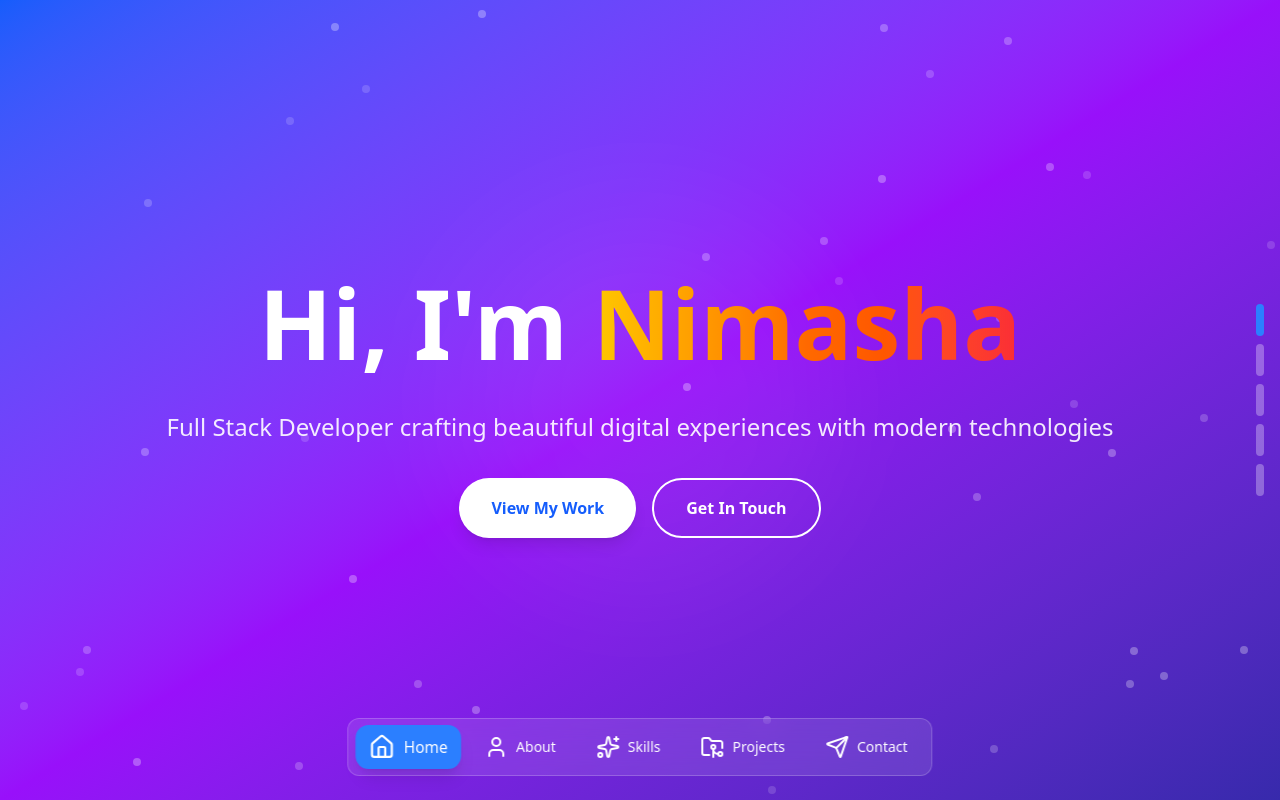
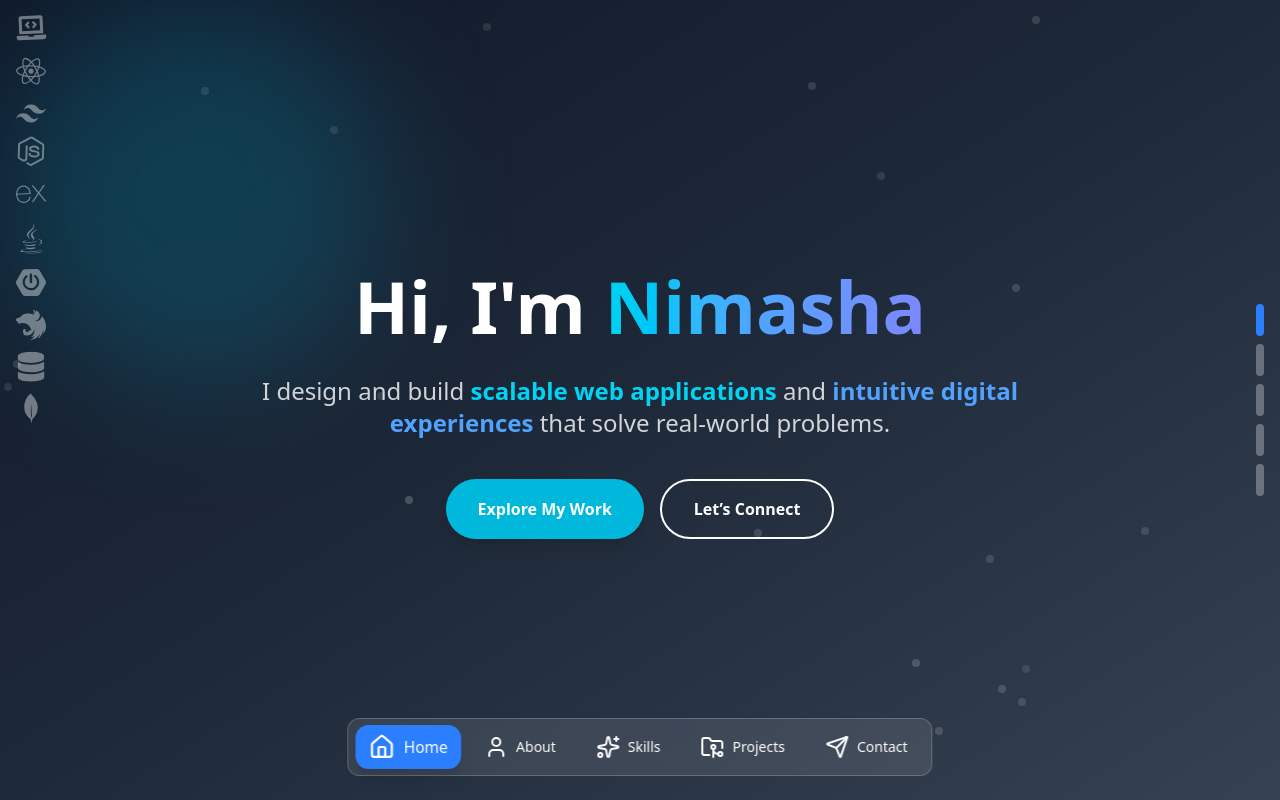
Before and after one commit to nimashashehani123/My-Portfolio, a React (Vite) app: page / in a window 1280 px wide. Built offline with nearby package versions, Linux system fonts and the light colour scheme.

Commit message:
add software icons and change color theme

```diff
--- a/src/sections/Hero.tsx
+++ b/src/sections/Hero.tsx
@@ -1,69 +1,108 @@
 import React, { useState, useEffect } from 'react';
+import { motion } from 'framer-motion';
+import { FaLaptopCode, FaReact, FaNodeJs, FaDatabase, FaJava } from 'react-icons/fa';
+import { SiSpringboot, SiNestjs, SiMongodb, SiTailwindcss, SiExpress } from 'react-icons/si';
 
 const Hero: React.FC = () => {
-    const [mousePosition, setMousePosition] = useState({ x: 50, y: 50 });
+    const [mousePos, setMousePos] = useState({ x: 50, y: 50 });
 
     useEffect(() => {
         const handleMouseMove = (e: MouseEvent) => {
-            setMousePosition({
-                x: (e.clientX / window.innerWidth) * 100,
-                y: (e.clientY / window.innerHeight) * 100
-            });
+            setMousePos({ x: (e.clientX / window.innerWidth) * 100, y: (e.clientY / window.innerHeight) * 100 });
         };
-
         window.addEventListener('mousemove', handleMouseMove);
         return () => window.removeEventListener('mousemove', handleMouseMove);
     }, []);
 
     return (
-        <div className="w-full h-full flex items-center justify-center bg-gradient-to-br from-blue-600 via-purple-600 to-indigo-800 relative overflow-hidden">
-            {/* Interactive Background */}
-            <div className="absolute inset-0">
-                <div
-                    className="absolute w-96 h-96 bg-white/5 rounded-full blur-3xl transition-transform duration-1000 ease-out"
-                    style={{
-                        left: `${mousePosition.x}%`,
-                        top: `${mousePosition.y}%`,
-                        transform: 'translate(-50%, -50%)'
-                    }}
-                />
-                {[...Array(40)].map((_, i) => (
-                    <div
-                        key={i}
-                        className="absolute w-1 h-1 md:w-2 md:h-2 bg-white/30 rounded-full animate-pulse"
-                        style={{
-                            left: `${Math.random() * 100}%`,
-                            top: `${Math.random() * 100}%`,
-                            animationDelay: `${Math.random() * 3}s`,
-                            animationDuration: `${2 + Math.random() * 2}s`
-                        }}
-                    />
+        <div className="w-full h-screen relative overflow-hidden bg-gradient-to-br from-gray-900 via-gray-800 to-gray-700">
+
+            {/* Top-left software icons */}
+            <div className="absolute top-4 left-4 flex flex-col gap-3 z-20">
+                {[
+                    { Icon: FaLaptopCode, label: 'Coding' },
+                    { Icon: FaReact, label: 'React' },
+                    { Icon: SiTailwindcss, label: 'Tailwind CSS' },
+                    { Icon: FaNodeJs, label: 'Node.js' },
+                    { Icon: SiExpress, label: 'Express.js' },
+                    { Icon: FaJava, label: 'Java' },
+                    { Icon: SiSpringboot, label: 'Spring Boot' },
+                    { Icon: SiNestjs, label: 'NestJS' },
+                    { Icon: FaDatabase, label: 'Database' },
+                    { Icon: SiMongodb, label: 'MongoDB' },
+                ].map(({ Icon, label }, idx) => (
+                    <motion.div
+                        key={idx}
+                        className="text-white/40 text-2xl md:text-3xl cursor-default"
+                        animate={{ y: [0, -6, 0], rotate: [0, 3, -3, 0] }}
+                        transition={{ repeat: Infinity, duration: 2 + idx * 0.5, repeatType: 'mirror', ease: 'easeInOut' }}
+                        title={label} // tooltip
+                        whileHover={{ color: '#FFF', scale: 1.2 }}
+                    >
+                        <Icon />
+                    </motion.div>
                 ))}
             </div>
 
-            <div className="relative z-10 text-center text-white px-4 max-w-5xl">
-                <h1 className="text-4xl md:text-6xl lg:text-8xl font-extrabold mb-6 leading-tight">
+            {/* Background Floating Blob */}
+            <motion.div
+                className="absolute w-96 h-96 bg-cyan-500/20 rounded-full blur-3xl"
+                animate={{ x: mousePos.x - 50, y: mousePos.y - 50 }}
+                transition={{ type: 'spring', stiffness: 50, damping: 20 }}
+                style={{ transform: 'translate(-50%, -50%)' }}
+            />
+
+            {/* Floating particles */}
+            {[...Array(20)].map((_, i) => (
+                <div
+                    key={i}
+                    className="absolute w-2 h-2 bg-white/20 rounded-full animate-pulse"
+                    style={{ left: `${Math.random() * 100}%`, top: `${Math.random() * 100}%`, animationDelay: `${Math.random() * 3}s` }}
+                />
+            ))}
+
+            {/* Main content */}
+            <div className="relative z-10 flex flex-col items-center justify-center text-center px-4 h-full max-w-5xl mx-auto">
+                <motion.h1
+                    className="text-4xl md:text-6xl lg:text-7xl font-extrabold mb-6 leading-tight text-white"
+                    initial={{ opacity: 0, y: -50 }}
+                    animate={{ opacity: 1, y: 0 }}
+                    transition={{ duration: 1 }}
+                >
                     Hi, I'm{' '}
-                    <span className="bg-gradient-to-r from-yellow-400 via-orange-500 to-red-500 bg-clip-text text-transparent">
+                    <span className="bg-gradient-to-r from-cyan-400 via-blue-400 to-indigo-400 bg-clip-text text-transparent">
             Nimasha
           </span>
-                </h1>
-                <p className="text-lg md:text-xl lg:text-2xl opacity-90 mb-8 leading-relaxed font-light">
-                    Full Stack Developer crafting beautiful digital experiences with modern technologies
-                </p>
+                </motion.h1>
 
-                <div className="flex flex-col sm:flex-row gap-4 justify-center">
-                    <button
-                        className="bg-white text-blue-600 px-6 md:px-8 py-3 md:py-4 rounded-full font-semibold hover:bg-blue-50 transition-all hover:scale-105 shadow-lg"
+                <motion.p
+                    className="text-lg md:text-xl lg:text-2xl text-white/80 mb-10 font-medium max-w-3xl"
+                    initial={{ opacity: 0, y: 20 }}
+                    animate={{ opacity: 1, y: 0 }}
+                    transition={{ delay: 0.3, duration: 1 }}
+                >
+                    I design and build <span className="text-cyan-400 font-semibold">scalable web applications</span> and <span className="text-blue-400 font-semibold">intuitive digital experiences</span> that solve real-world problems.
+                </motion.p>
+
+                <motion.div
+                    className="flex flex-col sm:flex-row gap-4 justify-center"
+                    initial={{ opacity: 0 }}
+                    animate={{ opacity: 1 }}
+                    transition={{ delay: 0.6, duration: 1 }}
+                >
+                    <motion.button
+                        whileHover={{ scale: 1.05 }}
+                        className="bg-cyan-500 text-white px-8 py-4 rounded-full font-semibold shadow-lg hover:bg-cyan-600 transition-all"
                     >
-                        View My Work
-                    </button>
-                    <button
-                        className="border-2 border-white text-white px-6 md:px-8 py-3 md:py-4 rounded-full font-semibold hover:bg-white hover:text-blue-600 transition-all hover:scale-105"
+                        Explore My Work
+                    </motion.button>
+                    <motion.button
+                        whileHover={{ scale: 1.05 }}
+                        className="border-2 border-white text-white px-8 py-4 rounded-full font-semibold hover:bg-white hover:text-cyan-600 transition-all"
                     >
-                        Get In Touch
-                    </button>
-                </div>
+                        Let’s Connect
+                    </motion.button>
+                </motion.div>
             </div>
         </div>
     );
```
